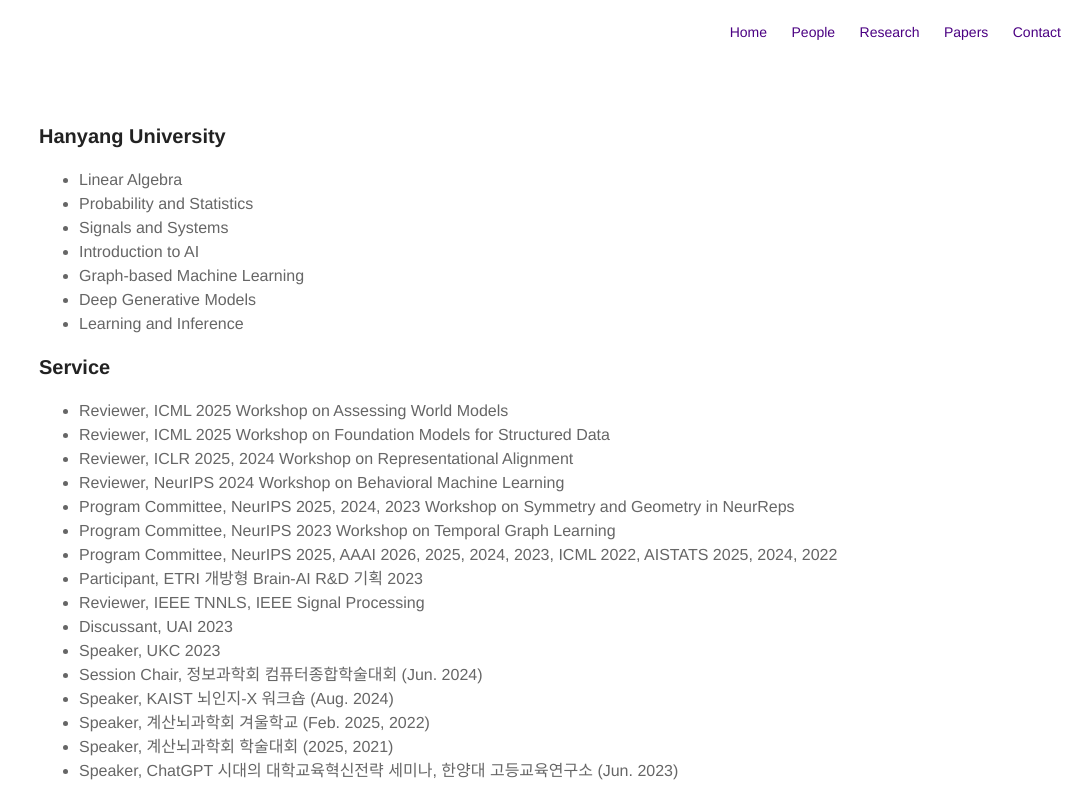
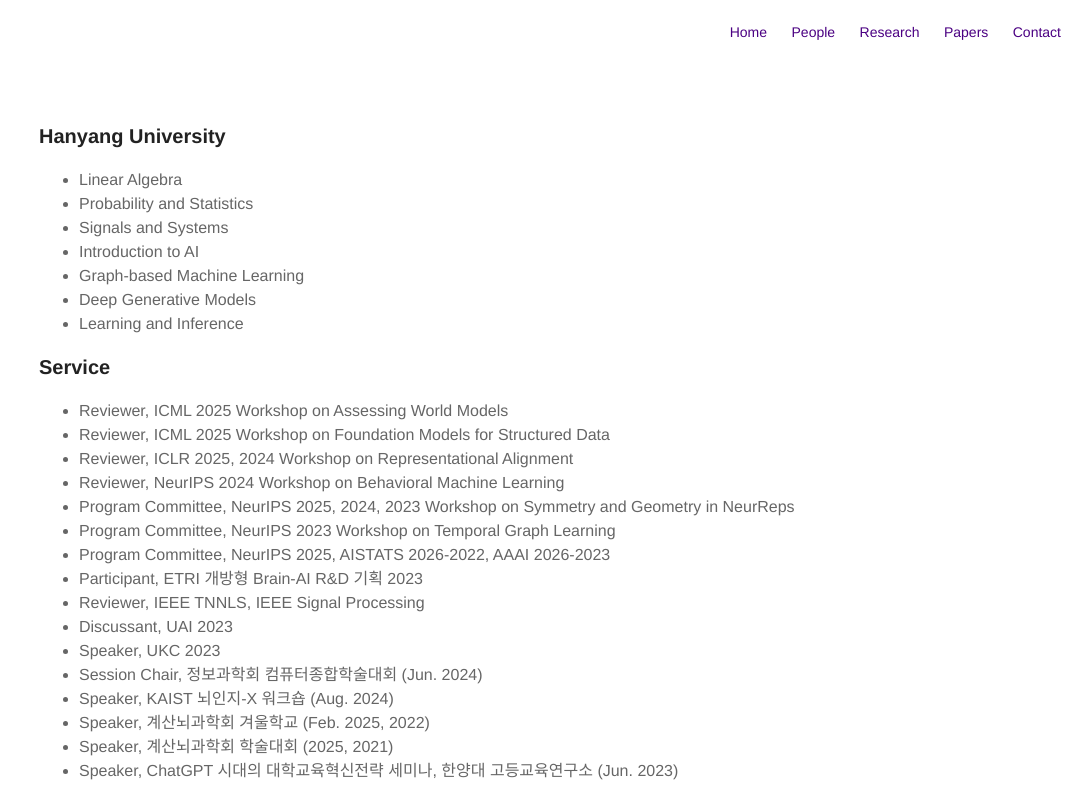
Before and after one commit to kijungyoon/kijungyoon.github.io, a Jekyll site: the page built from teaching.md, in a window 1280 px wide, cut to the strip 0-795 px from the top of the page. Shown: the whole strip, without its empty margins (196-1280 px from the left). Built offline with Jekyll 4.4.1, drawn with Linux system fonts in a browser that asks for light colours.

Commit message:
Update teaching.md

```diff
--- a/teaching.md
+++ b/teaching.md
@@ -22,7 +22,7 @@
 <li>Reviewer, NeurIPS 2024 Workshop on Behavioral Machine Learning</li>
 <li>Program Committee, NeurIPS 2025, 2024, 2023 Workshop on Symmetry and Geometry in NeurReps</li>
 <li>Program Committee, NeurIPS 2023 Workshop on Temporal Graph Learning</li>
-<li>Program Committee, NeurIPS 2025, AAAI 2026, 2025, 2024, 2023, ICML 2022, AISTATS 2025, 2024, 2022</li>
+<li>Program Committee, NeurIPS 2025, AISTATS 2026-2022, AAAI 2026-2023</li>
 <li>Participant, ETRI 개방형 Brain-AI R&D 기획 2023</li>
 <li>Reviewer, IEEE TNNLS, IEEE Signal Processing</li>
 <li>Discussant, UAI 2023</li>
```
